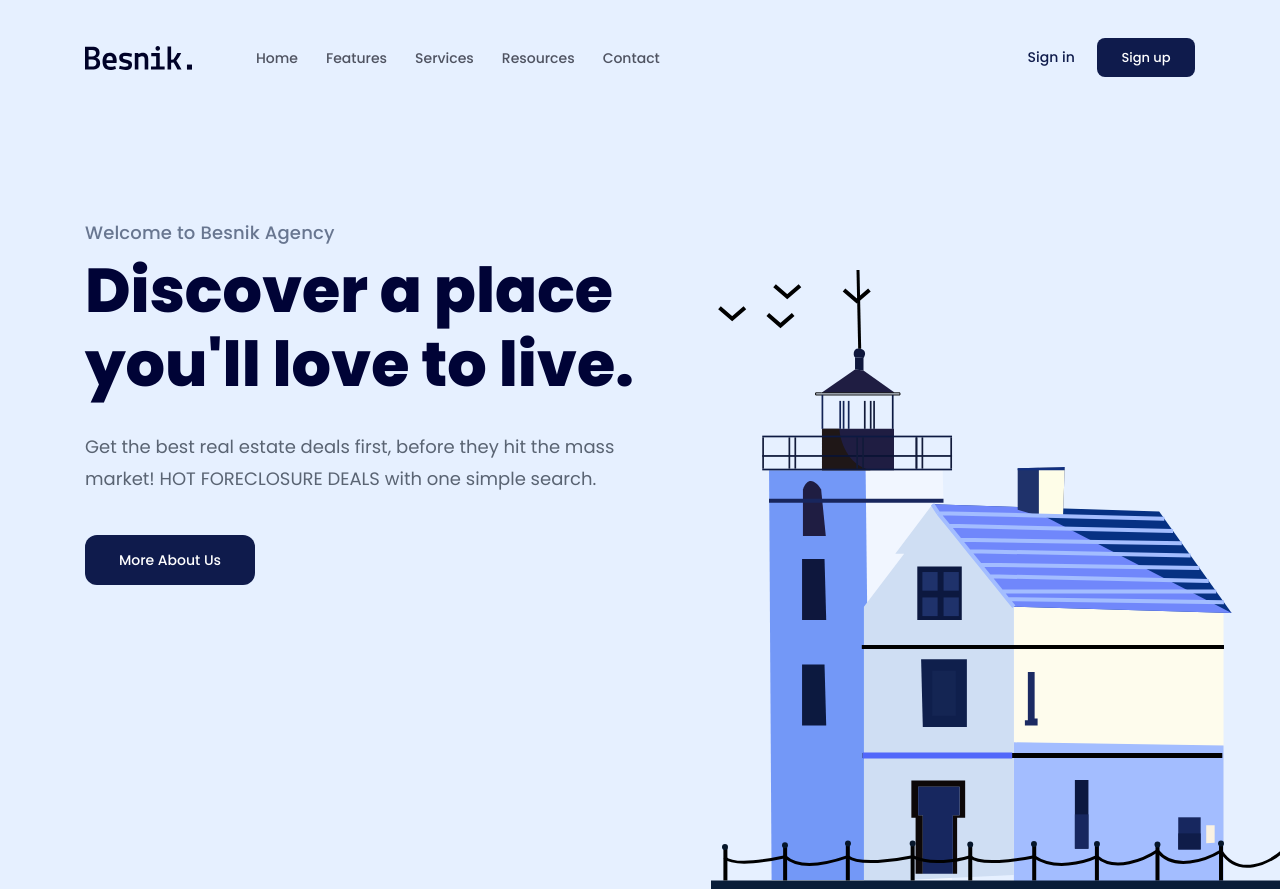
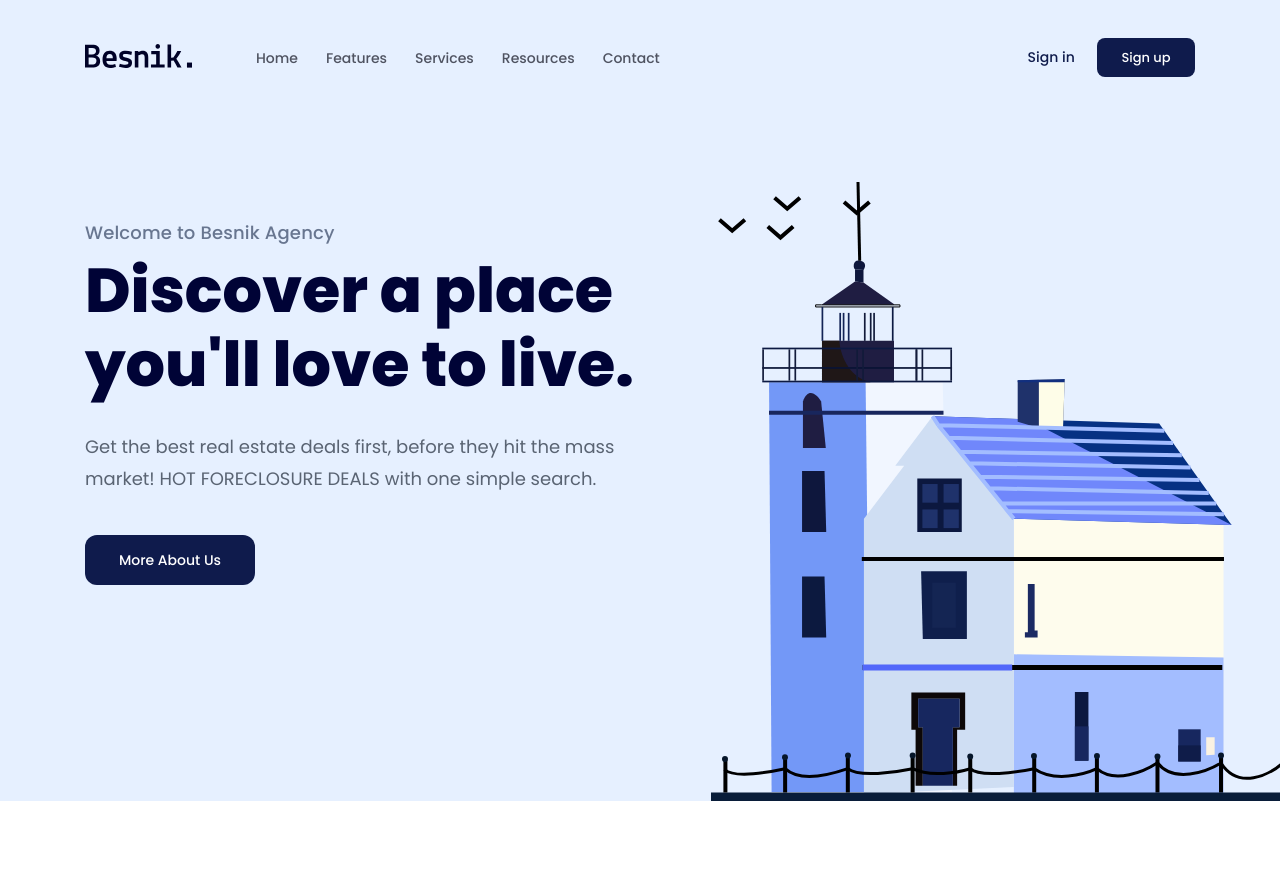
Before and after one commit to htung1901/htmlcss-01, a plain HTML site: page index.html in a window 1280 px wide. Shown: the top 889 px of the page. Drawn offline with Linux system fonts and the light colour scheme.

Commit message:
Fix bug Logo

```diff
--- a/assets/css/style.css
+++ b/assets/css/style.css
@@ -71,7 +71,7 @@ a {
   flex-direction: column;
   position: relative;
   background: #e6f0ff;
-  height: 100vh;
+  height: calc(100vh - 88px);
 }
 
 .navbar {
--- a/index.html
+++ b/index.html
@@ -18,12 +18,15 @@
   </head>
   <body>
     <main>
+      <!-- Fixed Header -->
       <header class="fixed-header">
         <div class="content">
           <!-- Navbar -->
           <nav class="navbar">
             <!-- Logo -->
-            <img src="./assets/img/Logo.svg" alt="Besnik." />
+            <a href="#!">
+              <img src="./assets/img/Logo.svg" alt="Besnik." />
+            </a>
 
             <!-- Navigation -->
             <ul>
@@ -46,7 +49,6 @@
       <!-- Hero -->
       <div class="hero-wrap">
         <div class="content">
-
           <div class="hero">
             <div class="info">
               <p class="sub-title">Welcome to Besnik Agency</p>
```
